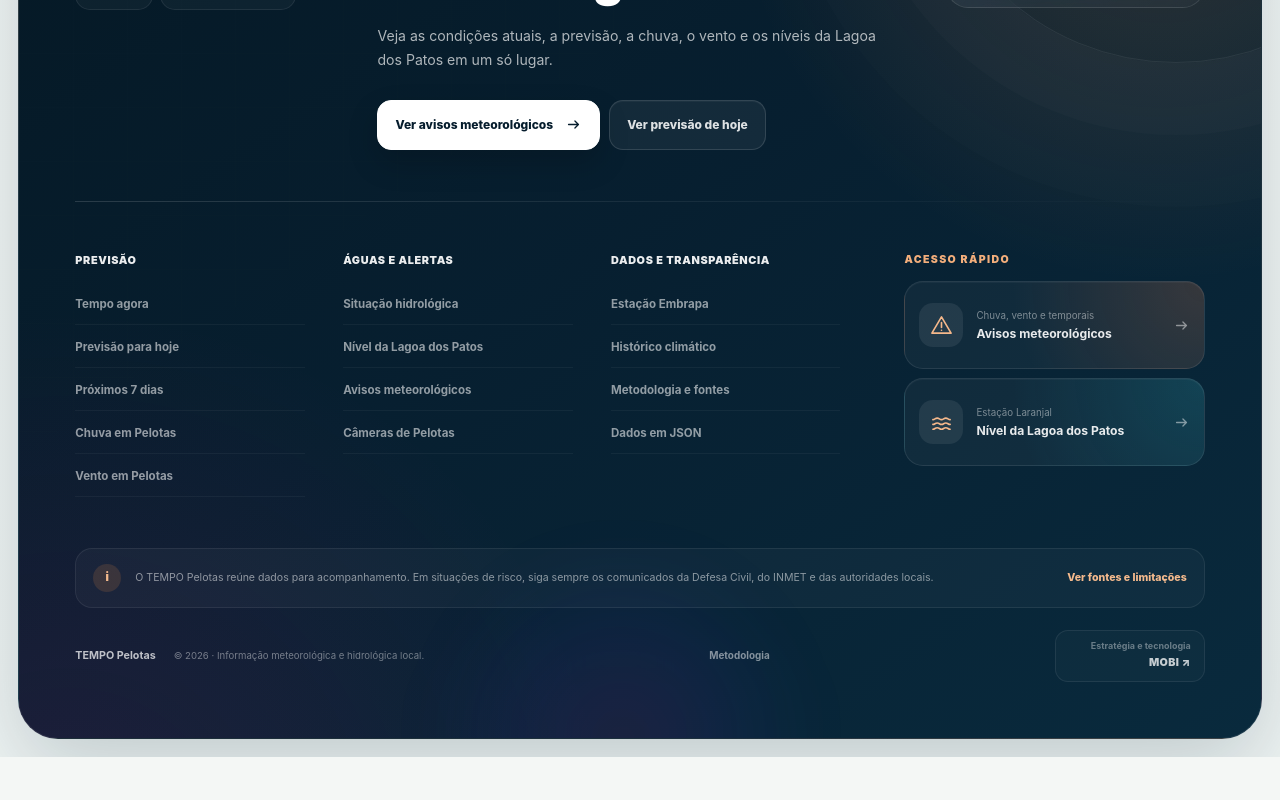
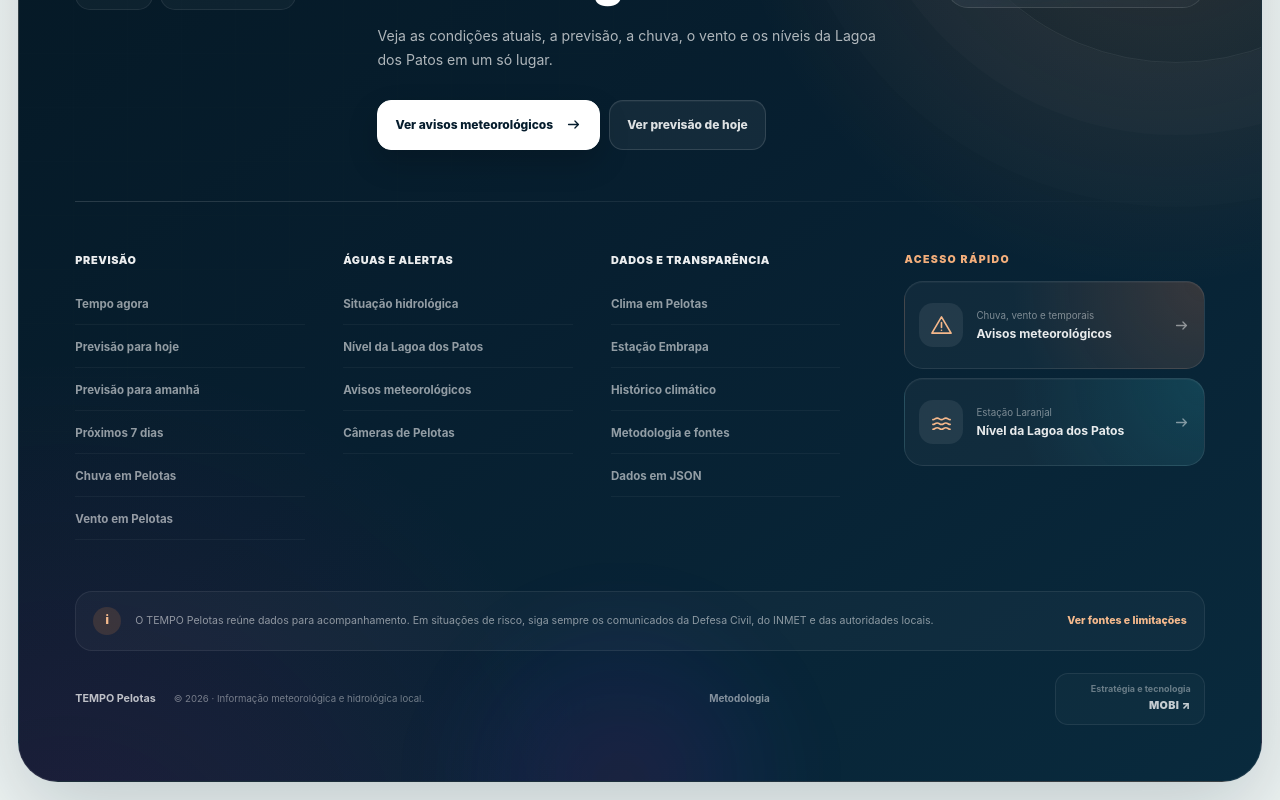
Before and after one commit to agenciamobi/tempopelotas, a Next.js app: page /alertas in a window 1280 px wide. Shown: the part 4338-5138 px from the top of the page. Before the commit the page ends 5095 px from the top, so only its background shows below. Built offline with nearby package versions, Linux system fonts and the light colour scheme; no server answers.

Commit message:
Adiciona páginas de amanhã e clima ao rodapé

```diff
--- a/components/site-footer.tsx
+++ b/components/site-footer.tsx
@@ -10,6 +10,7 @@ const footerGroups = [
     links: [
       { label: "Tempo agora", href: "/" },
       { label: "Previsão para hoje", href: "/tempo-hoje-pelotas" },
+      { label: "Previsão para amanhã", href: "/tempo-amanha-pelotas" },
       { label: "Próximos 7 dias", href: "/previsao-7-dias-pelotas" },
       { label: "Chuva em Pelotas", href: "/chuva-em-pelotas" },
       { label: "Vento em Pelotas", href: "/vento-em-pelotas" },
@@ -27,6 +28,7 @@ const footerGroups = [
   {
     title: "Dados e transparência",
     links: [
+      { label: "Clima em Pelotas", href: "/clima-em-pelotas" },
       { label: "Estação Embrapa", href: "/estacao-embrapa-pelotas" },
       { label: "Histórico climático", href: "/historico-climatico-pelotas" },
       { label: "Metodologia e fontes", href: "/metodologia" },
```
